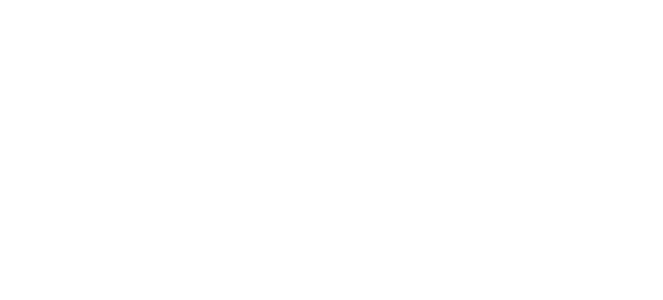
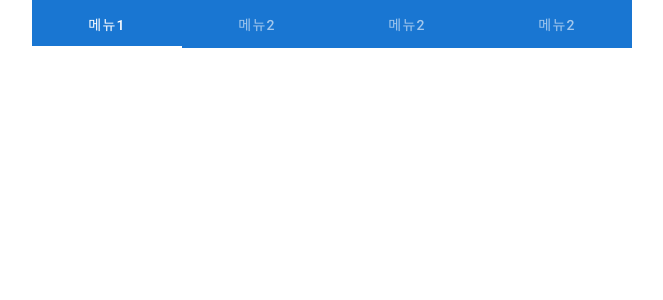
Before and after one commit to Hwanse/vue-vuetify-practice, a Vue app: page /clubs/1 in a window 1280 px wide. Shown: the top 300 px of the page, without its empty margins (308-971 px from the left). Built offline with nearby package versions, Linux system fonts and the light colour scheme.

Commit message:
detail view body 활용

```diff
--- a/src/router/index.js
+++ b/src/router/index.js
@@ -2,6 +2,7 @@
 import VueRouter from 'vue-router'
 import Home from '../views/Home.vue'
 import ClubsView from '../views/club/ClubsView.vue'
+import ClubDetailView from '../views/club/detail/ClubDetailView.vue'
 
 Vue.use(VueRouter)
 
@@ -19,10 +20,16 @@
     // this generates a separate chunk (about.[hash].js) for this route
     // which is lazy-loaded when the route is visited.
     component: () => import(/* webpackChunkName: "about" */ '../views/About.vue')
-  }, {
+  },
+  {
     path: '/clubs',
     name: 'Clubs',
     component: ClubsView
+  },
+  {
+    path: '/clubs/:id',
+    name: 'ClubDetail',
+    component: ClubDetailView
   }
 ]
 
--- /dev/null
+++ b/src/views/club/detail/ClubDetailBody.vue
@@ -0,0 +1,34 @@
+<template>
+    <div>
+        <v-tabs v-model="tab" grow background-color="primary" dark>
+            <v-tab v-for="menu in menus"
+                    :key="menu.id">
+                {{ menu.name }}
+            </v-tab>
+        </v-tabs>
+
+        <v-tabs-items v-model="tab">
+
+            <v-tab-item v-for="menu in menus" :key="menu.id">
+
+            </v-tab-item>
+
+        </v-tabs-items>
+    </div>
+</template>
+
+<script>
+export default {
+    data() {
+        return {
+            tab: null,
+            menus: [
+                {id: 1, name: '메뉴1'},
+                {id: 2, name: '메뉴2'},
+                {id: 3, name: '메뉴2'},
+                {id: 4, name: '메뉴2'},
+            ]
+        }
+    },
+}
+</script>
--- /dev/null
+++ b/src/views/club/detail/ClubDetailView.vue
@@ -0,0 +1,15 @@
+<template>
+    <v-container class="pa-0">
+        <club-detail-body></club-detail-body>
+    </v-container>
+</template>
+
+<script>
+import ClubDetailBody from './ClubDetailBody.vue'
+
+export default {
+    components: {
+        'club-detail-body': ClubDetailBody
+    }
+}
+</script>
```
